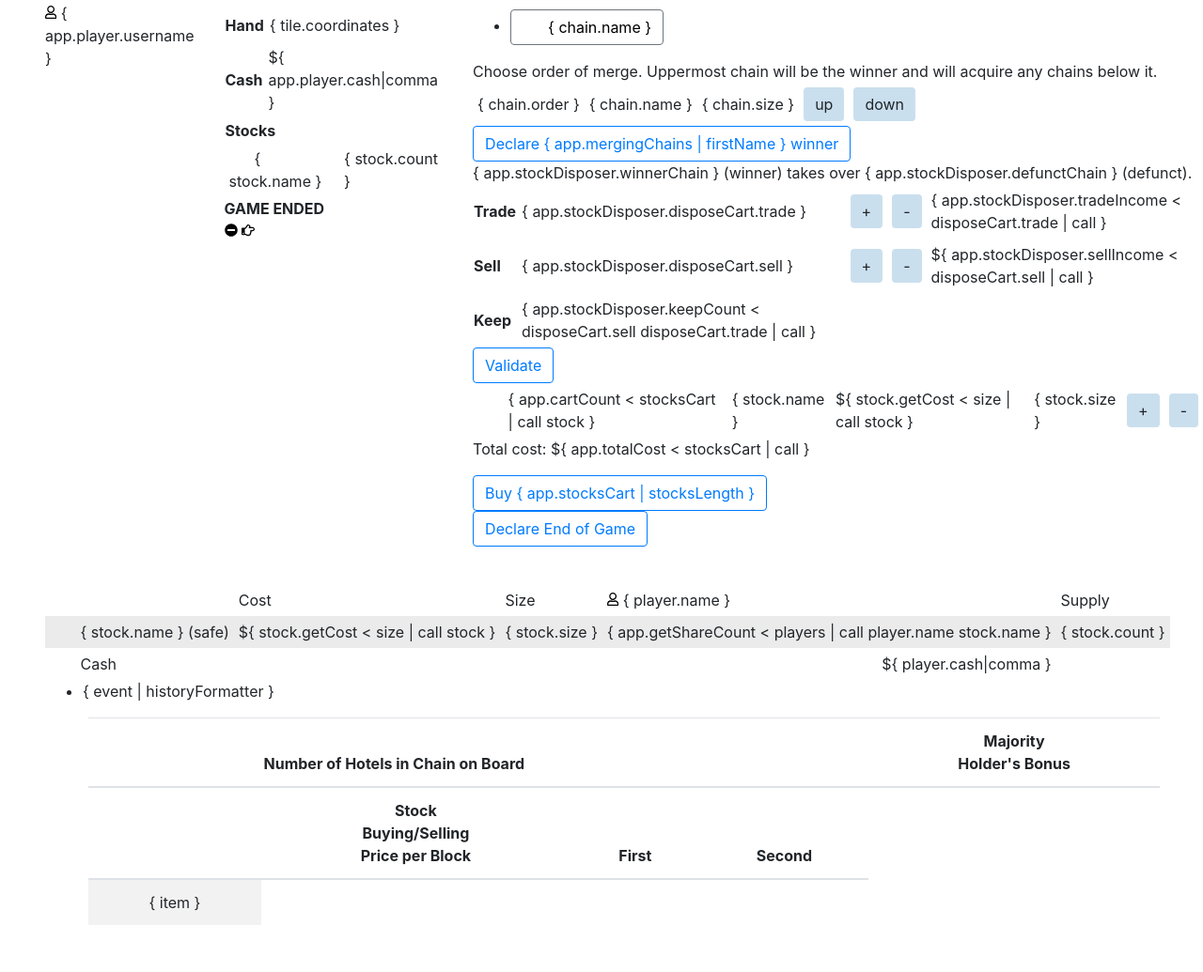
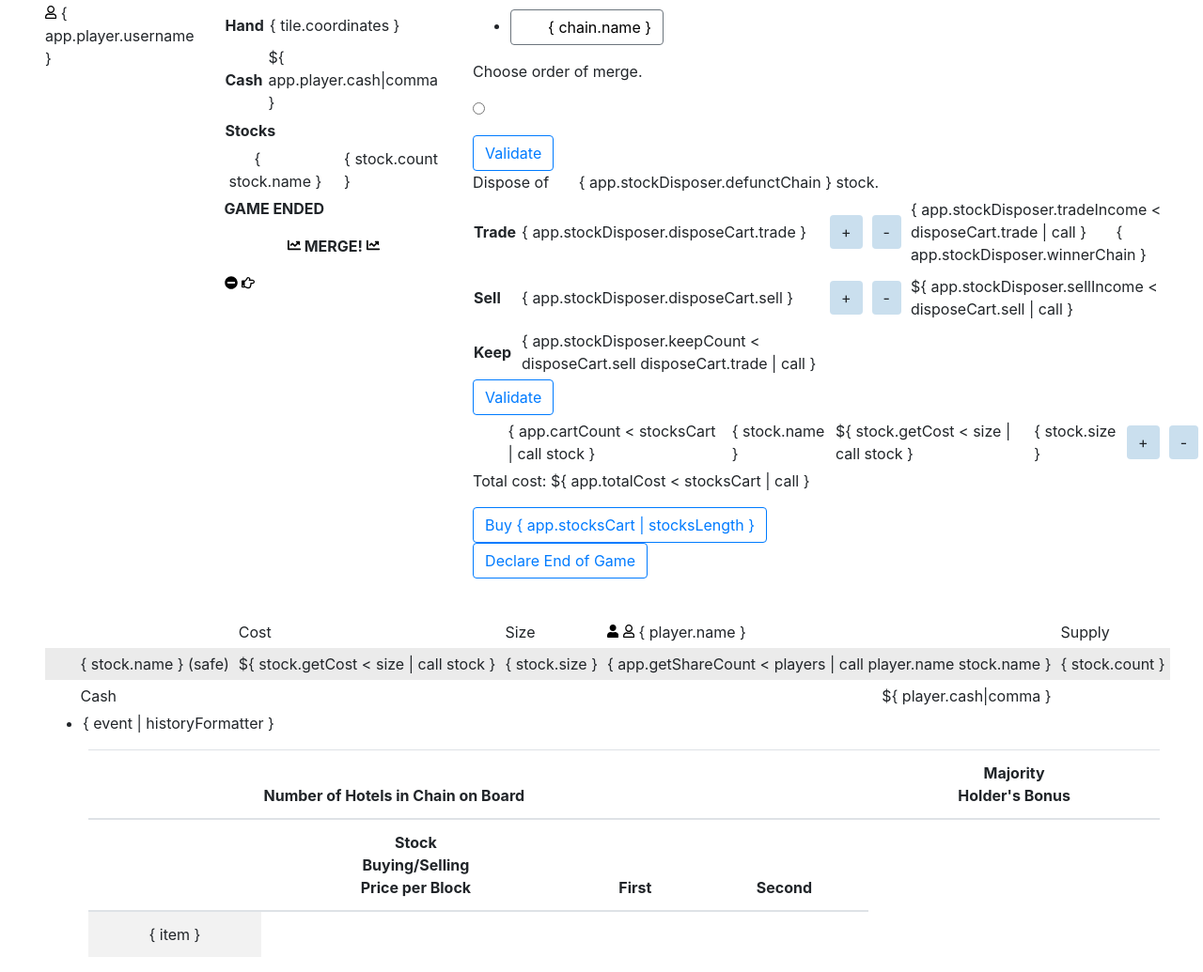
Before and after one commit to nwself/ack-wire, a Django app: template game/templates/games/game.html in a window 1280 px wide. Shown: the part 22-1057 px from the top of the page at 94% size. Before the commit the page ends 1007 px from the top, so only its background shows below. Run offline with Django 3.2, Linux system fonts and the light colour scheme; the template is opened without the code that fills it, so the values that code supplies are empty; some libraries are stand-ins or nearby versions.

Commit message:
Redo determine order, add swatches throughout, current player gets solid player icon, merging banner, let anyone watch

```diff
--- a/game/static/css/game.css
+++ b/game/static/css/game.css
@@ -46,7 +46,7 @@ td.inactive {
 }
 
 .isme {
-  background-color: #7BAFD466;
+  background-color: #7BAFD433;
 }
 
 table {
@@ -56,6 +56,7 @@ table {
 #board td {
   text-align: center;
   user-select: none;
+  position: relative;
 }
 
 #shop button.btn:disabled {
@@ -198,6 +199,22 @@ td.in-hand.island {
   box-shadow: inset 0px 0px 0px 4px black;
 }
 
+td.active:after {
+  content: '';
+  top: 0;
+  left: 0;
+  right: 0;
+  bottom: 0;
+  position: absolute;
+  background: repeating-linear-gradient(
+    45deg,
+    #ffffff00,
+    #ffffff00 5px,
+    white 5px,
+    white 6px
+  );
+}
+
 #history {
   overflow-x: scroll;
 }
--- a/game/static/game.js
+++ b/game/static/game.js
@@ -47,6 +47,19 @@ function array_move(arr, old_index, new_index) {
     return arr; // for testing
 };
 
+function addSpan(chain) {
+    return '<span class="swatch ' + chain + '">&nbsp;&nbsp;&nbsp;&nbsp;&nbsp;</span> ' + chain;
+}
+
+function mergingText(permutationSet) {
+    return permutationSet.slice(1).reverse().reduce(function (prev, curr, i) {
+        if (i == 0) {
+            return  prev + " takes over " + addSpan(curr);
+        }
+        return prev + " then " + addSpan(curr);
+    }, addSpan(permutationSet[0]));
+}
+
 var stockCosts = [200, 200, 200, 300, 400, 500, 600, 600, 600, 600, 600, 700, 700, 700, 700, 700, 700, 700, 700, 700, 700, 800, 800, 800, 800, 800, 800, 800, 800, 800, 800, 900, 900, 900, 900, 900, 900, 900, 900, 900, 900, 1000];
 
 var app = {
@@ -60,6 +73,10 @@ var app = {
     gameEnded: false,
     showEndGame: false,
     stockDisposer: new StockDisposer({merging_chains: ["Luxor"]}), // need a dummy because rivets parses the whole thing on startup
+    chosenWinner: null,
+    variants: false,
+    merging: false,
+    mergingHtml: '',
     play_tile: function () {
         console.log(arguments);
     },
@@ -239,43 +256,70 @@ var fsm = new machina.Fsm({
                 app.instruction = "Determine winner of merger."
 
                 app.showDetermineWinner = true;
-                app.mergingChains = fsm.acquire.merging_chains.map(function (chainName, i) {
+
+                // group merging_chains by size
+                var groups = fsm.acquire.merging_chains.reduce(function (prev, chainName) {
+                    var size = fsm.acquire.chains[chainName];
+                    if (size in prev) {
+                        prev[size].push(chainName);
+                    } else {
+                        prev[size] = [chainName];
+                    }
+                    return prev;
+                }, {});
+
+                // compute each iteration of size
+                var iterations = Object.keys(groups).sort(function (a, b) {
+                    return b - a;
+                }).map(function (size) {
+                    return permutator(groups[size]);
+                });
+
+                function combinePermutations(permutationSets) {
+                    if (permutationSets.length == 1) {
+                        return permutationSets[0];
+                    }
+                    var biggestSet = permutationSets[0];
+                    var smallerSets = combinePermutations(permutationSets.slice(1));
+
+                    // for list in permute[A I]:
+                    //   for inner in permute[T L]:
+                    //     yield list.concat(inner)
+
+                    var output = [];
+                    for (var i = 0; i < biggestSet.length; i++) {
+                        for (var j = 0; j < smallerSets.length; j++) {
+                            output.push(biggestSet[i].concat(smallerSets[j]));
+                        }
+                    }
+                    return output;
+                }
+
+                // var buttons = combinePermutations([
+                //     permutator(["I", "A"]),
+                //     permutator(["C"]),
+                //     // permutator(["T", "I", "L", "C"]),
+                // ]);
+                var buttons = combinePermutations(iterations);
+                app.mergingChains = buttons.map(function (permutationSet, i) {
                     return {
-                        order: i + 1,
-                        name: chainName,
-                        size: fsm.acquire.chains[chainName],
-                        canUp: function (chain) {
-                            var index = chain.order - 1;
-                            return index != 0 && app.mergingChains[index].size >= app.mergingChains[index-1].size;
-                        },
-                        up: function (event, model) {
-                            var index = model.chain.order - 1;
-                            var newChains = app.mergingChains.slice();
-                            array_move(newChains, index, index - 1);
-                            newChains[index].order++;
-                            newChains[index - 1].order--;
-                            app.mergingChains = newChains;
-                        },
-                        canDown: function (chain) {
-                            var index = chain.order - 1;
-                            return index != app.mergingChains.length-1 && app.mergingChains[index].size <= app.mergingChains[index+1].size;
-                        },
-                        down: function (event, model) {
-                            var index = model.chain.order - 1;
-                            var newChains = app.mergingChains.slice();
-                            array_move(newChains, index, index + 1);
-                            newChains[index].order--;
-                            newChains[index + 1].order++;
-                            app.mergingChains = newChains;
-                        }
+                        text: mergingText(permutationSet),
+                        value: i,
+                        id: "merging-id-" + i,
+                        order: permutationSet
                     }
                 });
             },
 
             'determine_winner': function () {
-                var winnerOrder = app.mergingChains.map(function (chain) {
-                    return chain.name;
-                });
+                // var winnerOrder = app.mergingChains.map(function (chain) {
+                //     return chain.name;
+                // });
+                if (app.chosenWinner == null) {
+                    console.error("determine_winner but no chosenWinner")
+                    return;
+                }
+                var winnerOrder = app.mergingChains[app.chosenWinner].order;
                 console.log("Here in fsm determining winner", winnerOrder);
                 chatSocket.send(JSON.stringify({
                     action: 'determine_winner',
@@ -287,6 +331,7 @@ var fsm = new machina.Fsm({
 
             _onExit: function () {
                 app.showDetermineWinner = false;
+                app.chosenWinner = null;
             }
         },
         'end_game': {
@@ -369,10 +414,12 @@ var fsm = new machina.Fsm({
                     if (chain.includes('in-hand')) {
                         chain += ' unplayable';
                     }
-                    if (chain == 'in-hand2x') {
+                    if (chain.includes('in-hand2x')) {
                         chain = 'unplayable2x';
                     }
                 }
+
+                var active = coordinates == acquire.active_cell;
 
                 if (chain && (chain in acquire.chains)) {
                     coordinates = chain[0];
@@ -380,10 +427,10 @@ var fsm = new machina.Fsm({
                 if (chain && (chain.slice(0, -2) in acquire.chains)) {
                     coordinates = chain[0] + "<sub>2</sub>";
                 }
-                // sub 2 not worknig here http://ack-wire.herokuapp.com/admin/game/gamestate/3090/change/
+
                 row.push(new Cell({
                     coordinates: coordinates,
-                    chain: chain,
+                    chain: active ? chain + ' active' : chain,
                 }));
             }
             app.board.push(row);
@@ -413,7 +460,14 @@ var fsm = new machina.Fsm({
             });
         });
 
-        app.history = acquire.history.reverse();
+        app.merging = acquire.merging_chains.length > 0 && acquire.state.state != "determine_winner";
+        if (app.merging) {
+            app.mergingHtml = mergingText(acquire.merging_chains);
+        }
+
+        app.history = acquire.history.reverse().concat(acquire.variants.map(function (variant) {
+            return "VARIANT: " + variant;
+        }));
 
         if (app.player && (acquire.state.player == username || acquire.state.player == '')) {
             app.myturn = true;
@@ -477,7 +531,7 @@ var fsm = new machina.Fsm({
                 '$' + numberWithCommas(range.cost * 10),
                 '$' + numberWithCommas(range.cost * 5)
             ];
-        })
+        });
 
         fsm.checkForEnd(acquire.chains);
     },
@@ -535,6 +589,9 @@ function Player(obj) {
     this.stocks = obj.stocks;
     this.cash = obj.cash;
     this.isme = (app.player ? app.player.username == this.name : false);
+    this.isturn = (fsm.acquire.merging_chains.length == 0) ?
+        fsm.acquire.state.player == this.name :
+        fsm.acquire.merging_player == this.name;
 }
 
 function Cell(obj) {
@@ -584,7 +641,6 @@ function Stock(obj) {
 }
 
 Stock.prototype.getCost = function (event, model) {
-    console.log("Getting chain cost from model", model);
     return app.lookupChainCost(this.name);
 }
 
@@ -623,7 +679,7 @@ function StockDisposer(state) {
 }
 
 StockDisposer.prototype.tradeIncome = function () {
-    return this.disposeCart.trade / 2 + " " + this.state.merging_chains[0];
+    return this.disposeCart.trade / 2;
 }
 StockDisposer.prototype.sellIncome = function () {
     return this.disposeCart.sell * app.lookupChainCost(this.defunctChain);
@@ -690,6 +746,28 @@ document.addEventListener("DOMContentLoaded", function() {
 function numberWithCommas(x) {
     return x.toString().replace(/\B(?=(\d{3})+(?!\d))/g, ",");
 }
+
+function permutator(inputArr) {
+  var results = [];
+
+  function permute(arr, memo) {
+    var cur, memo = memo || [];
+
+    for (var i = 0; i < arr.length; i++) {
+      cur = arr.splice(i, 1);
+      if (arr.length === 0) {
+        results.push(memo.concat(cur));
+      }
+      permute(arr.slice(), memo.concat(cur));
+      arr.splice(i, 0, cur[0]);
+    }
+
+    return results;
+  }
+
+  return permute(inputArr);
+}
+
 
 
 // // represents the stata and is synced with/bound to the HTML rivets template
--- a/game/templates/games/game.html
+++ b/game/templates/games/game.html
@@ -81,6 +81,10 @@
     <div rv-show="app.gameEnded">
       <strong>GAME ENDED</strong>
     </div>
+    <div class="mt-3 text-center" rv-show="app.merging">
+      <strong><svg xmlns="http://www.w3.org/2000/svg" height="14px" viewBox="0 0 512 512"><path d="M496 384H64V80c0-8.84-7.16-16-16-16H16C7.16 64 0 71.16 0 80v336c0 17.67 14.33 32 32 32h464c8.84 0 16-7.16 16-16v-32c0-8.84-7.16-16-16-16zM464 96H345.94c-21.38 0-32.09 25.85-16.97 40.97l32.4 32.4L288 242.75l-73.37-73.37c-12.5-12.5-32.76-12.5-45.25 0l-68.69 68.69c-6.25 6.25-6.25 16.38 0 22.63l22.62 22.62c6.25 6.25 16.38 6.25 22.63 0L192 237.25l73.37 73.37c12.5 12.5 32.76 12.5 45.25 0l96-96 32.4 32.4c15.12 15.12 40.97 4.41 40.97-16.97V112c.01-8.84-7.15-16-15.99-16z"/></svg> MERGE! <svg xmlns="http://www.w3.org/2000/svg" height="14px" viewBox="0 0 512 512"><path d="M496 384H64V80c0-8.84-7.16-16-16-16H16C7.16 64 0 71.16 0 80v336c0 17.67 14.33 32 32 32h464c8.84 0 16-7.16 16-16v-32c0-8.84-7.16-16-16-16zM464 96H345.94c-21.38 0-32.09 25.85-16.97 40.97l32.4 32.4L288 242.75l-73.37-73.37c-12.5-12.5-32.76-12.5-45.25 0l-68.69 68.69c-6.25 6.25-6.25 16.38 0 22.63l22.62 22.62c6.25 6.25 16.38 6.25 22.63 0L192 237.25l73.37 73.37c12.5 12.5 32.76 12.5 45.25 0l96-96 32.4 32.4c15.12 15.12 40.97 4.41 40.97-16.97V112c.01-8.84-7.15-16-15.99-16z"/></svg></strong>
+      <p rv-html="app.mergingHtml"></p>
+    </div>
     <div>
       <p>
         <svg rv-hide="app.myturn" height="14px" xmlns="http://www.w3.org/2000/svg" viewBox="0 0 512 512"><path d="M256 8C119 8 8 119 8 256s111 248 248 248 248-111 248-248S393 8 256 8zM124 296c-6.6 0-12-5.4-12-12v-56c0-6.6 5.4-12 12-12h264c6.6 0 12 5.4 12 12v56c0 6.6-5.4 12-12 12H124z"/></svg>
@@ -103,23 +107,18 @@
       </div>
 
       <div id="determine-winner" rv-show="app.showDetermineWinner">
-        Choose order of merge. Uppermost chain will be the winner and will acquire any chains below it.
+        <p>Choose order of merge.</p>
 
-        <table>
-          <tbody>
-            <tr rv-each-chain="app.mergingChains">
-              <td>{ chain.order }</td>
-              <td>{ chain.name }</td>
-              <td>{ chain.size }</td>
-              <td><button class="btn btn-primary" rv-on-click="chain.up" rv-enabled="chain.canUp < order | call chain">up</button></td>
-              <td><button class="btn btn-primary" rv-on-click="chain.down" rv-enabled="chain.canDown < order | call chain">down</button></td>
-            </tr>
-          </tbody>
-        </table>
-        <button class="btn btn-outline-primary" rv-on-click="app.determineWinner">Declare { app.mergingChains | firstName } winner</button>
+        <div rv-each-chain="app.mergingChains" class="form-check">
+          <input class="form-check-input" type="radio" name="mergingChainsRadios" rv-id="chain.id" rv-value="chain.value" rv-checked="app.chosenWinner">
+          <label class="form-check-label" rv-for="chain.id" rv-html="chain.text">
+          </label>
+        </div>
+
+        <button class="mt-3 btn btn-outline-primary" rv-enabled="app.chosenWinner" rv-on-click="app.determineWinner">Validate</button>
       </div>
       <div id="dispose-stock" rv-show="app.showDisposeStocks">
-        { app.stockDisposer.winnerChain } (winner) takes over { app.stockDisposer.defunctChain } (defunct).
+        Dispose of <span rv-class="app.stockDisposer.defunctChain">&nbsp;&nbsp;&nbsp;&nbsp;&nbsp;</span> { app.stockDisposer.defunctChain } stock.
         <table>
           <tbody>
             <tr>
@@ -127,7 +126,7 @@
               <td>{ app.stockDisposer.disposeCart.trade }</td>
               <td><button class="btn btn-primary" rv-on-click="app.stockDisposer.tradeIncrement" rv-enabled="app.stockDisposer.canTrade < disposeCart.sell disposeCart.trade | call">+</button></td>
               <td><button class="btn btn-primary" rv-on-click="app.stockDisposer.tradeDecrement" rv-disabled="app.isZero | call app.stockDisposer.disposeCart.trade">-</button></td>
-              <td>{ app.stockDisposer.tradeIncome < disposeCart.trade | call }</td>
+              <td>{ app.stockDisposer.tradeIncome < disposeCart.trade | call } <span rv-class="app.stockDisposer.winnerChain">&nbsp;&nbsp;&nbsp;&nbsp;&nbsp;</span> { app.stockDisposer.winnerChain }</td>
             </tr>
             <tr>
               <th>Sell</th>
@@ -185,7 +184,9 @@
               <td></td>
               <td>Cost</td>
               <td>Size</td>
-              <td rv-each-player="app.players" rv-class-isme="player.isme"><svg xmlns="http://www.w3.org/2000/svg" height="14px" viewBox="0 0 448 512"><path d="M313.6 304c-28.7 0-42.5 16-89.6 16-47.1 0-60.8-16-89.6-16C60.2 304 0 364.2 0 438.4V464c0 26.5 21.5 48 48 48h352c26.5 0 48-21.5 48-48v-25.6c0-74.2-60.2-134.4-134.4-134.4zM400 464H48v-25.6c0-47.6 38.8-86.4 86.4-86.4 14.6 0 38.3 16 89.6 16 51.7 0 74.9-16 89.6-16 47.6 0 86.4 38.8 86.4 86.4V464zM224 288c79.5 0 144-64.5 144-144S303.5 0 224 0 80 64.5 80 144s64.5 144 144 144zm0-240c52.9 0 96 43.1 96 96s-43.1 96-96 96-96-43.1-96-96 43.1-96 96-96z"/></svg> { player.name }</td>
+              <td rv-each-player="app.players" rv-class-isme="player.isme">
+                <svg rv-show="player.isturn" xmlns="http://www.w3.org/2000/svg" height="14px" viewBox="0 0 448 512"><path d="M224 256c70.7 0 128-57.3 128-128S294.7 0 224 0 96 57.3 96 128s57.3 128 128 128zm89.6 32h-16.7c-22.2 10.2-46.9 16-72.9 16s-50.6-5.8-72.9-16h-16.7C60.2 288 0 348.2 0 422.4V464c0 26.5 21.5 48 48 48h352c26.5 0 48-21.5 48-48v-41.6c0-74.2-60.2-134.4-134.4-134.4z"/></svg>
+                <svg rv-hide="player.isturn" xmlns="http://www.w3.org/2000/svg" height="14px" viewBox="0 0 448 512"><path d="M313.6 304c-28.7 0-42.5 16-89.6 16-47.1 0-60.8-16-89.6-16C60.2 304 0 364.2 0 438.4V464c0 26.5 21.5 48 48 48h352c26.5 0 48-21.5 48-48v-25.6c0-74.2-60.2-134.4-134.4-134.4zM400 464H48v-25.6c0-47.6 38.8-86.4 86.4-86.4 14.6 0 38.3 16 89.6 16 51.7 0 74.9-16 89.6-16 47.6 0 86.4 38.8 86.4 86.4V464zM224 288c79.5 0 144-64.5 144-144S303.5 0 224 0 80 64.5 80 144s64.5 144 144 144zm0-240c52.9 0 96 43.1 96 96s-43.1 96-96 96-96-43.1-96-96 43.1-96 96-96z"/></svg> { player.name }</td>
               <td>Supply</td>
             </tr>
           </thead>
--- a/game/views.py
+++ b/game/views.py
@@ -52,7 +52,7 @@ class CreateGame(LoginRequiredMixin, CreateView):
         return response
 
 
-@login_required
+# @login_required
 def game(request, game_pk):
     game = get_object_or_404(Game, pk=game_pk)
     state = game.get_active_state()
```
